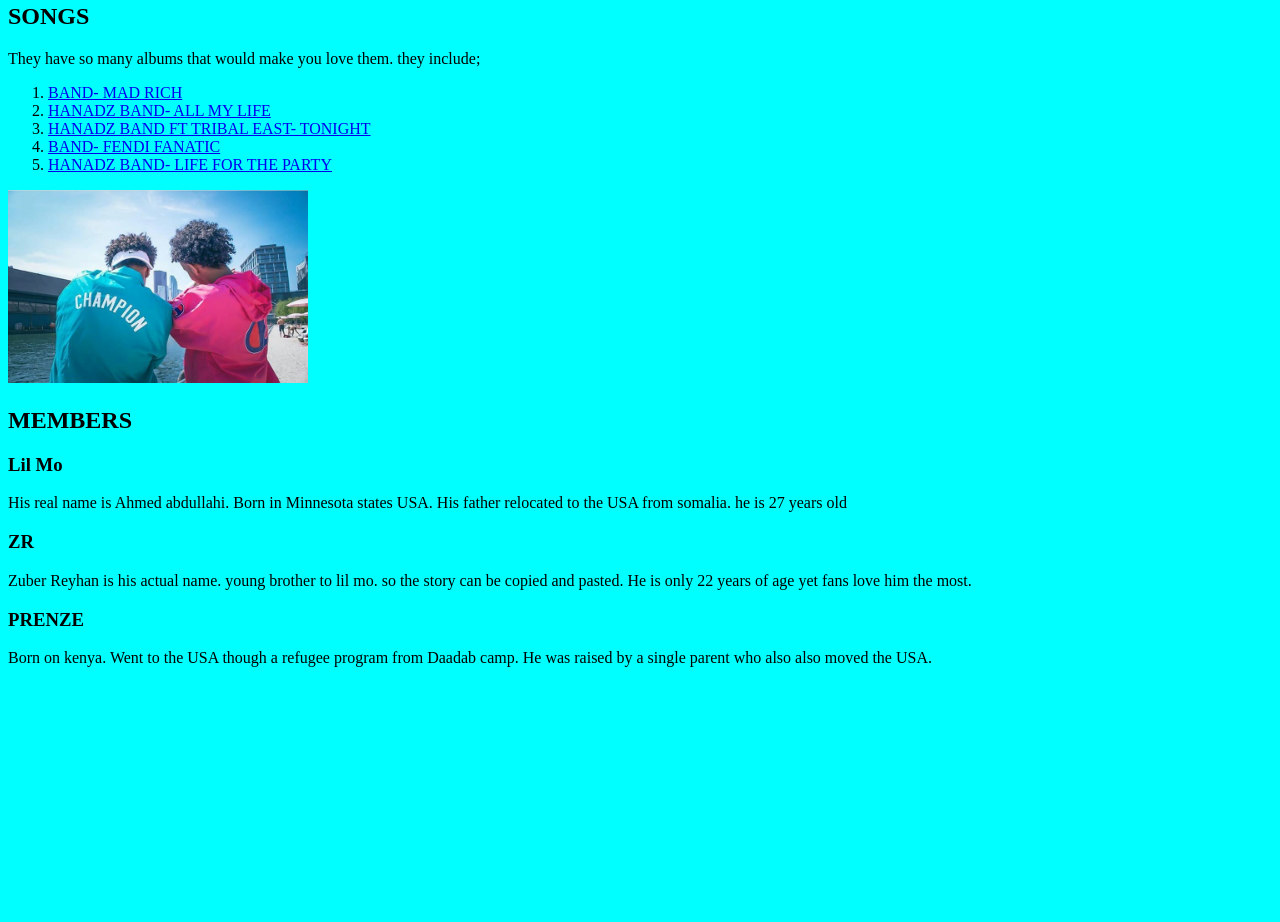
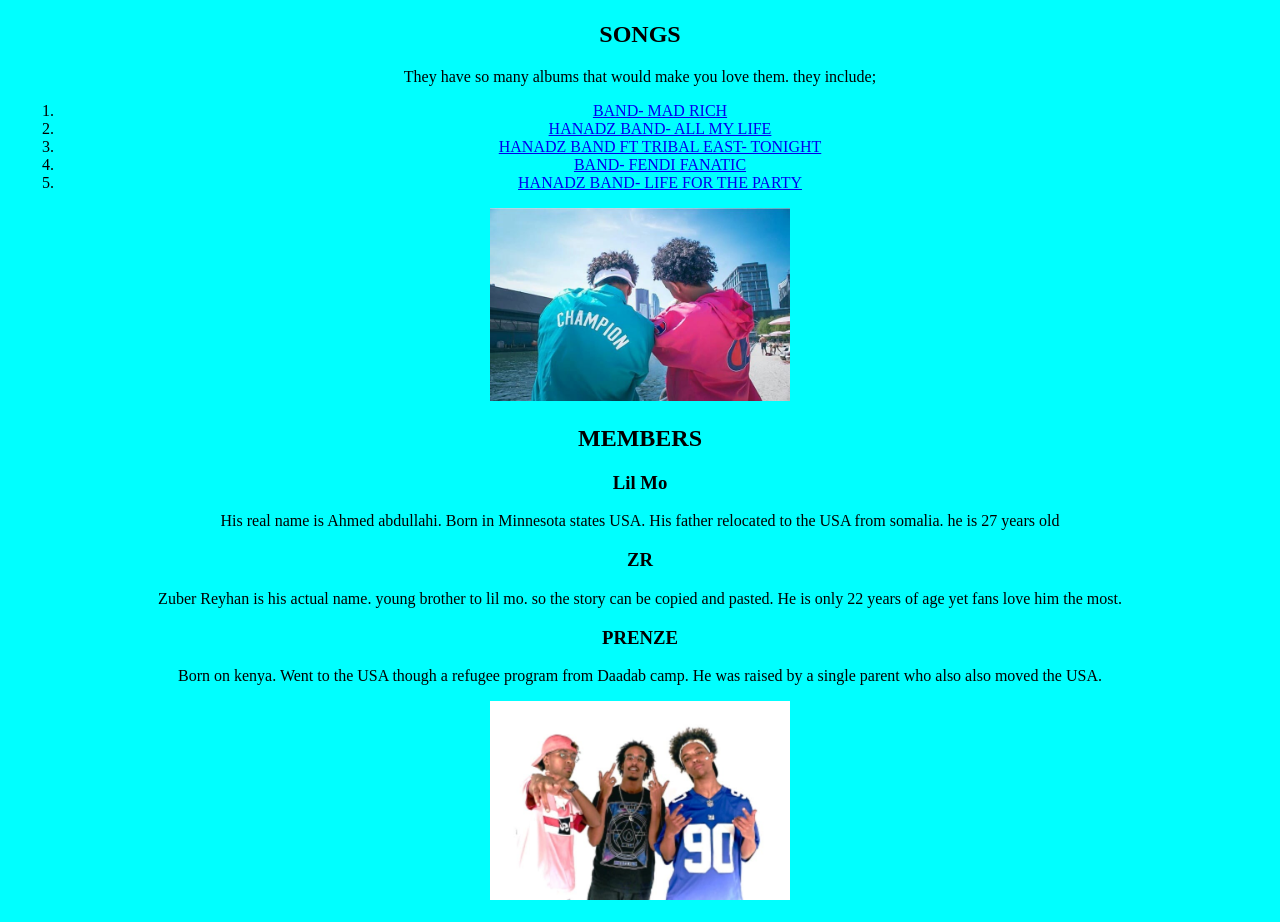
Before and after one commit to Binamin-hussein100/MY--FAVOURITE-BAND, a plain HTML site: page index.html in a window 1280 px wide. Shown: the part 731-1653 px from the top of the page. Before the commit the page ends 1414 px from the top, so only its background shows below. Drawn offline with Linux system fonts and the light colour scheme.

Commit message:
add a text-align centre and 10 px padding to the body

```diff
--- a/index.css
+++ b/index.css
@@ -1,5 +1,7 @@
 body{
     background-color: aqua;
+    text-align: center;
+    padding: 10px;
 }
 h1{
     font-size: 70px;
--- a/index.html
+++ b/index.html
@@ -45,7 +45,7 @@
                 <p>Born on kenya. Went to the USA though a refugee program from Daadab camp.
                     He was raised by a single parent who also also moved the USA.
                 </p>
-
+                <img class="points" src="image/huss.jpg"width="300">
 
 
              </div>
```
